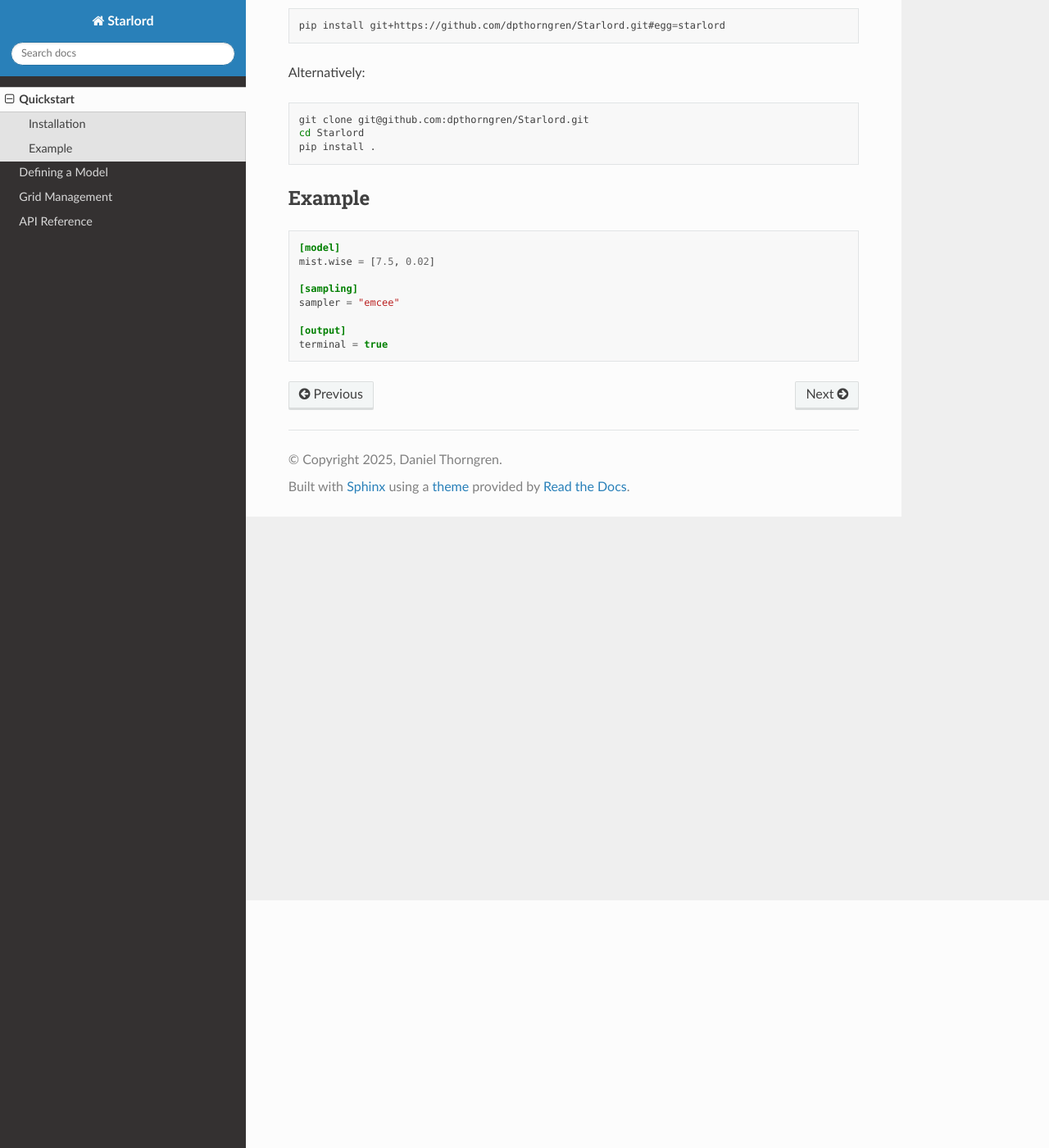
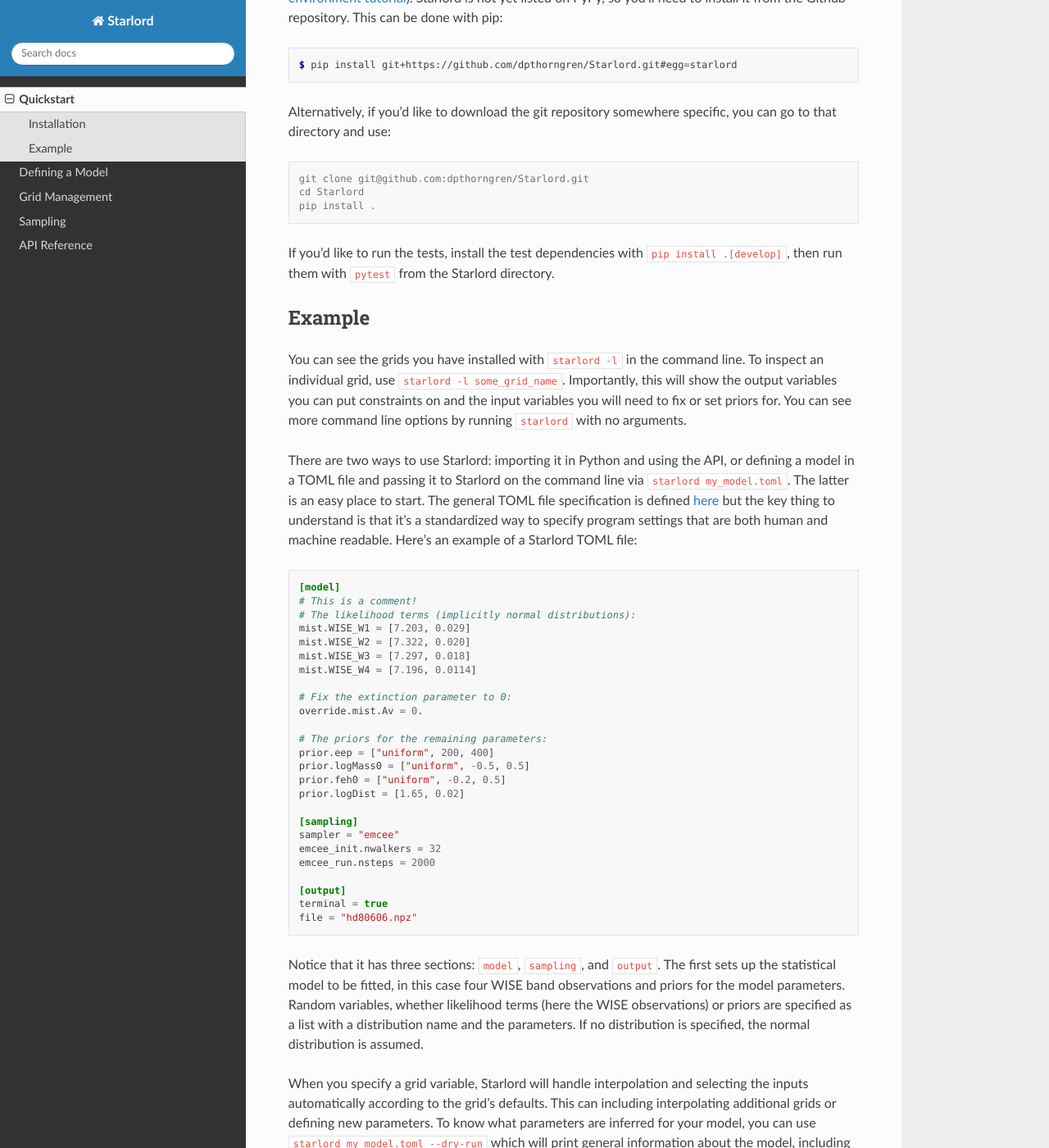
Before and after one commit to dpthorngren/Starlord, a Sphinx documentation site: the page built from docs/quickstart.rst, in a window 1280 px wide and 1400 px high, scrolled down 302 px. Shown: the whole window at 82% size. Built offline with Sphinx 7.4.7 and the Read the Docs theme 3.1.0, drawn with Linux system fonts in a browser that asks for light colours; some of the changed text lies outside the part shown.

Commit message:
Wrote the quickstart doc.

```diff
--- a/docs/index.rst
+++ b/docs/index.rst
@@ -7,4 +7,5 @@
    quickstart
    models
    grids
+   sampling
    ref/index
--- a/docs/quickstart.rst
+++ b/docs/quickstart.rst
@@ -1,34 +1,66 @@
 Quickstart
 ====================
 
-This will be a guide... eventually.
+This page covers the absolute basics of Starlord usage.
 
 Installation
 --------------------
-It's generally good practice to install this sort of tool in its own virtual environment.
+It's generally good practice to install this sort of tool in its own virtual environment (here's a `virtual environment tutorial <https://www.w3schools.com/python/python_virtualenv.asp>`_).  Starlord is not yet listed on PyPy, so you'll need to install it from the Github repository.  This can be done with pip:
 
-.. code:: bash
+.. code-block:: console
 
-    pip install git+https://github.com/dpthorngren/Starlord.git#egg=starlord
+    $ pip install git+https://github.com/dpthorngren/Starlord.git#egg=starlord
 
-Alternatively:
+Alternatively, if you'd like to download the git repository somewhere specific, you can go to that directory and use:
 
-.. code:: bash
+.. code-block:: console
 
     git clone git@github.com:dpthorngren/Starlord.git
     cd Starlord
     pip install .
 
+If you'd like to run the tests, install the test dependencies with ``pip install .[develop]``, then run them with ``pytest`` from the Starlord directory.
+
 Example
 --------------------
+You can see the grids you have installed with ``starlord -l`` in the command line.  To inspect an individual grid, use ``starlord -l some_grid_name``.  Importantly, this will show the output variables you can put constraints on and the input variables you will need to fix or set priors for.  You can see more command line options by running ``starlord`` with no arguments.
+
+There are two ways to use Starlord: importing it in Python and using the API, or defining a model in a TOML file and passing it to Starlord on the command line via ``starlord my_model.toml``.  The latter is an easy place to start.  The general TOML file specification is defined `here <https://toml.io/en/v1.1.0>`_ but the key thing to understand is that it's a standardized way to specify program settings that are both human and machine readable.  Here's an example of a Starlord TOML file:
 
 .. code:: toml
 
     [model]
-    mist.wise = [7.5, 0.02]
+    # This is a comment!
+    # The likelihood terms (implicitly normal distributions):
+    mist.WISE_W1 = [7.203, 0.029]
+    mist.WISE_W2 = [7.322, 0.020]
+    mist.WISE_W3 = [7.297, 0.018]
+    mist.WISE_W4 = [7.196, 0.0114]
+
+    # Fix the extinction parameter to 0:
+    override.mist.Av = 0.
+
+    # The priors for the remaining parameters:
+    prior.eep = ["uniform", 200, 400]
+    prior.logMass0 = ["uniform", -0.5, 0.5]
+    prior.feh0 = ["uniform", -0.2, 0.5]
+    prior.logDist = [1.65, 0.02]
 
     [sampling]
     sampler = "emcee"
+    emcee_init.nwalkers = 32
+    emcee_run.nsteps = 2000
 
     [output]
     terminal = true
+    file = "hd80606.npz"
+
+Notice that it has three sections: ``model``, ``sampling``, and ``output``.  The first sets up the statistical model to be fitted, in this case four WISE band observations and priors for the model parameters.  Random variables, whether likelihood terms (here the WISE observations) or priors are specified as a list with a distribution name and the parameters.  If no distribution is specified, the normal distribution is assumed.
+
+When you specify a grid variable, Starlord will handle interpolation and selecting the inputs automatically according to the grid's defaults.  This can including interpolating additional grids or defining new parameters.  To know what parameters are inferred for your model, you can use ``starlord my_model.toml --dry-run`` which will print general information about the model, including the list of parameters.  You read more about this section in :doc:`models`.
+
+.. Note:: Every parameter must have a prior. However, you can remove parameters by fixing them to a constant value with ``override.grid_name.input_name = some_value``, as demonstrated above for the extinction parameter `Av`.
+
+The next section, ``sampling`` lets you select the sampler and the options for it.  In this case we have selected the Emcee sampler, and then show how you can set initialization parameters with ``samplername_init.parameter = value`` and run parameters with ``samplername_run.parameter = value``.  You can read more on this in :doc:`sampling`.
+
+Finally, the ``output`` section defines what Starlord should actually do with the data.  For now this is quite minimal -- you can set terminal output on or off and select a file to write the results to in the `npz format <https://numpy.org/doc/stable/reference/generated/numpy.load.html>`_.  If you omit this, no output file is written.  In future versions this section will specify additional output values to compute and report/save in addition to the model parameters.
--- /dev/null
+++ b/docs/sampling.rst
@@ -0,0 +1,4 @@
+Sampling
+====================
+
+This section is TODO.  Sorry.
```
